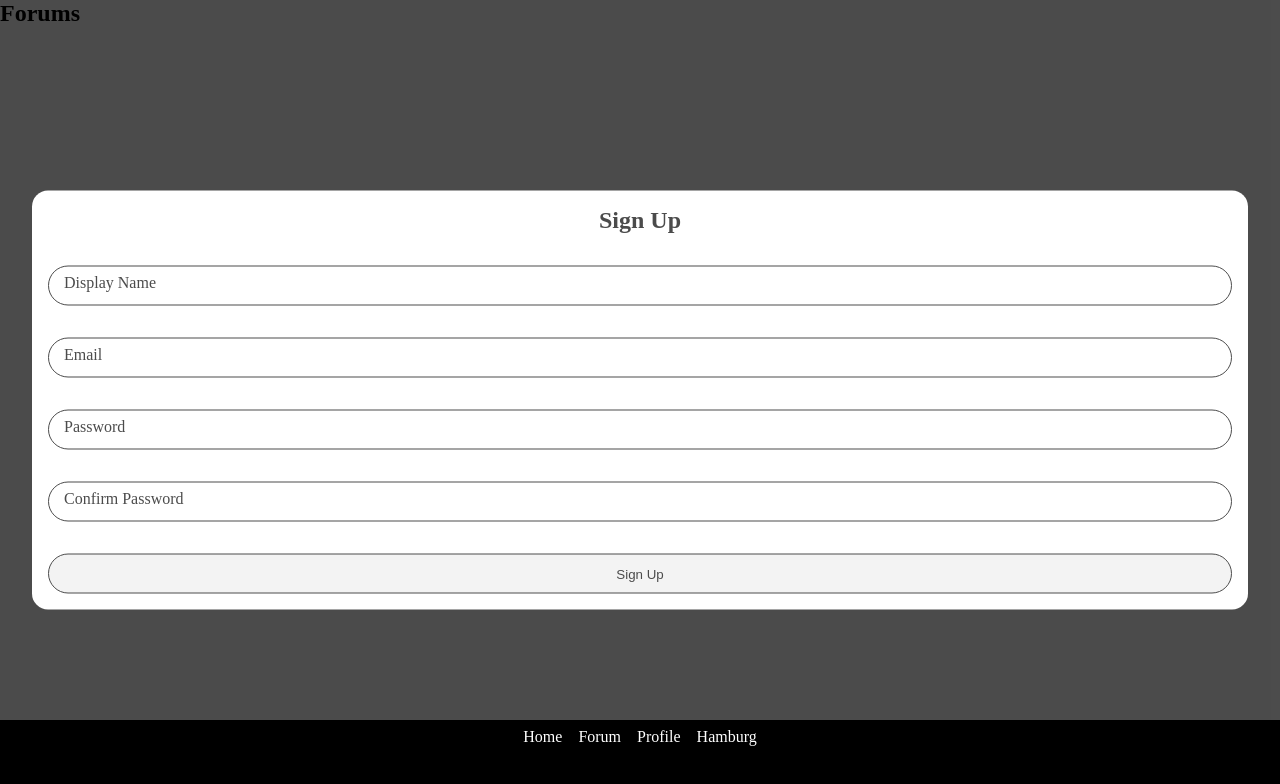
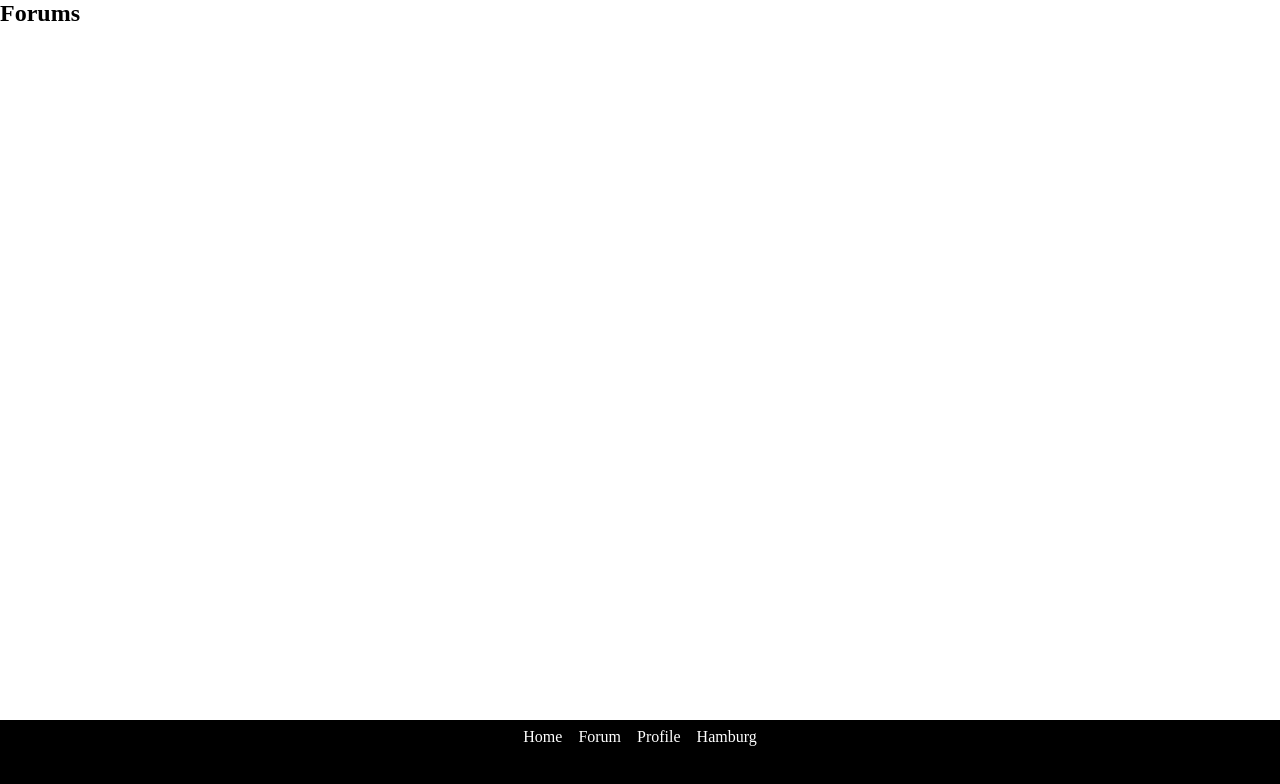
Before and after one commit to loreleim/greenhaus, a React (Create React App) app: page /greenhaus/forum in a window 1280 px wide. Shown: the top 784 px of the page. Built offline with nearby package versions, Linux system fonts and the light colour scheme; no server answers; a web font is replaced by a local one.

Commit message:
moving over signup to its own route

```diff
--- a/src/pages/forum/index.js
+++ b/src/pages/forum/index.js
@@ -1,6 +1,5 @@
 import React from "react";
 import style from "./index.module.scss";
-import Signup from "../signup";
 
 class Forum extends React.Component {
 
@@ -24,7 +23,6 @@ class Forum extends React.Component {
       <div className={style.mainContainer}>
         <section>
           <h2>Forums</h2>
-          <Signup></Signup>
         </section>
       </div>
     );
```
